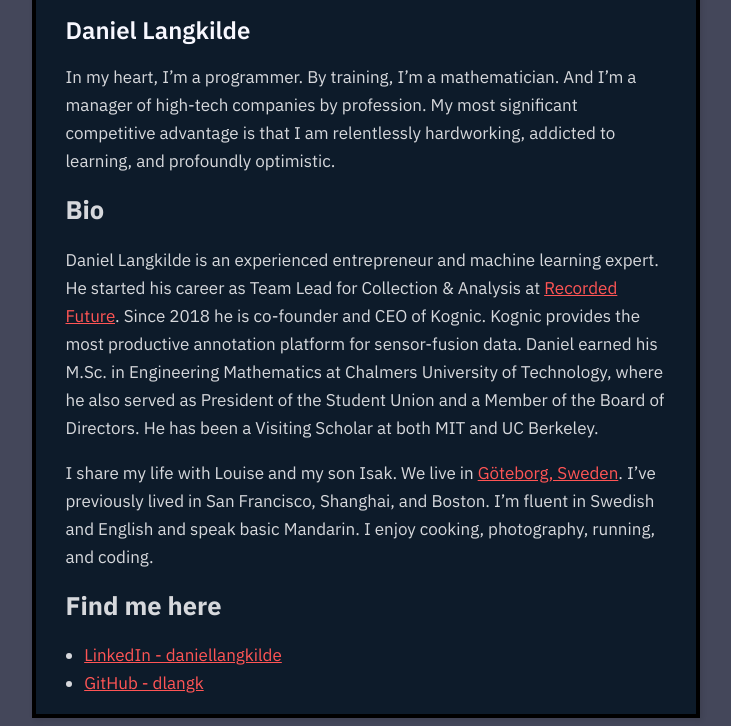
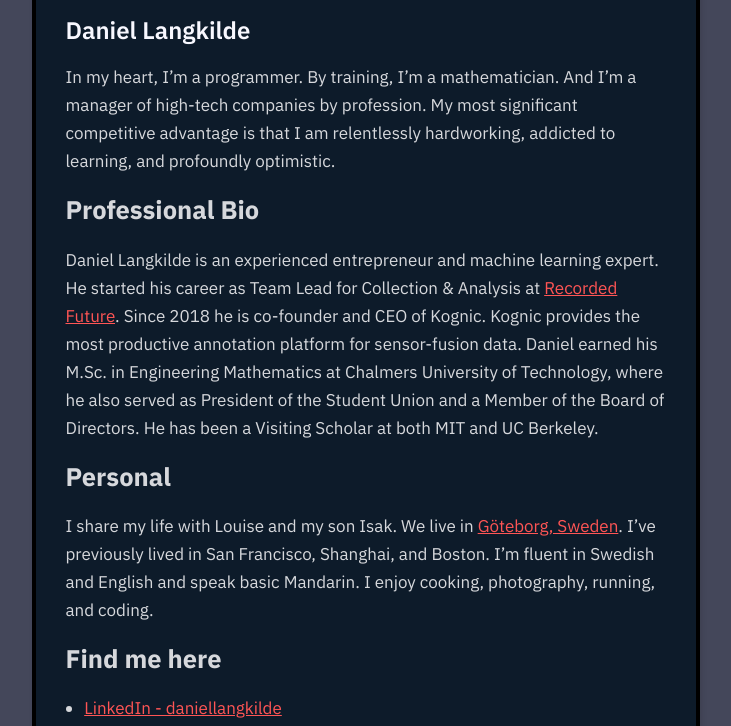
Before and after one commit to dlangk/langkilde, a Flask app: page /about in a window 1280 px wide. Shown: the part 583-1309 px from the top of the page, without its empty margins (274-1005 px from the left). Run offline with Flask 3, Linux system fonts and the light colour scheme.

Commit message:
update bio page

```diff
--- a/templates/about.html
+++ b/templates/about.html
@@ -9,7 +9,7 @@
         <p>In my heart, I’m a programmer. By training, I’m a mathematician. And I’m a manager of high-tech companies by
             profession. My most significant competitive advantage is that I am relentlessly hardworking, addicted to
             learning, and profoundly optimistic.</p>
-        <h2>Bio</h2>
+        <h2>Professional Bio</h2>
         <p>
             Daniel Langkilde is an experienced entrepreneur and machine learning expert. He started his career as
             Team Lead for Collection & Analysis at <a href="https://www.recordedfuture.com/" target="_blank">Recorded
@@ -18,8 +18,7 @@
             of Technology, where he also served as President of the Student Union and a Member of the Board of
             Directors. He has been a Visiting Scholar at both MIT and UC Berkeley.
         </p>
-
-
+        <h2>Personal</h2>
         <p>I share my life with Louise and my son Isak. We live in <a
                 href="https://visitsweden.com/where-to-go/southern-sweden/goteborg/things-do-gothenburg/"
                 target="_blank">Göteborg, Sweden</a>. I’ve previously lived in San Francisco, Shanghai, and Boston. I’m
```
